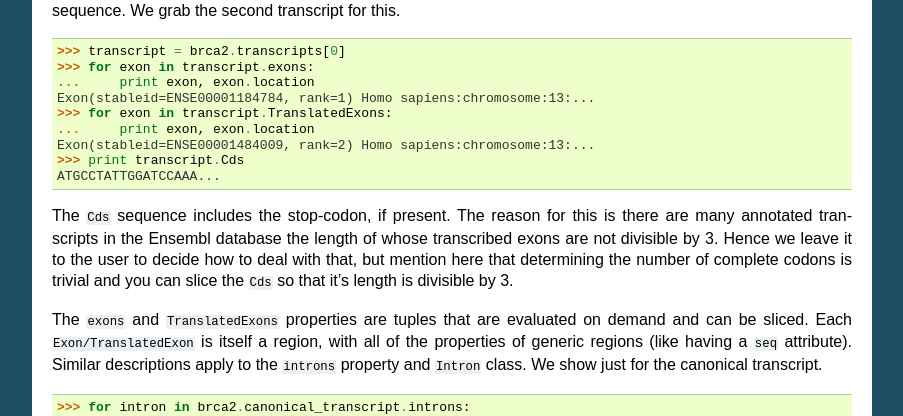
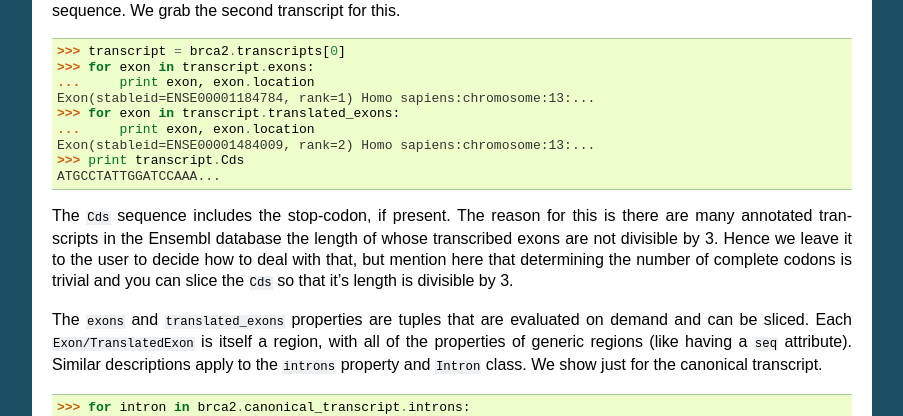
Before and after one commit to cogent3/ensembldb3, a Sphinx documentation site: the page built from doc/query_ensembl.rst, in a window 1280 px wide and 1400 px high, scrolled down 3306 px. Shown: the part 154-570 px from the top of the window, without its empty margins (198-1101 px from the left). Built offline with Sphinx 7.4.7, drawn with Linux system fonts in a browser that asks for light colours; formulas are drawn with MathJax 3; some of the changed text lies outside the part shown.

Commit message:
Transcript.UntranslatedExons to untranslated_exons

```diff
--- a/doc/query_ensembl.rst
+++ b/doc/query_ensembl.rst
@@ -167,7 +167,7 @@ It is also possible to iterate over a transcript's exons, over their translated
     >>> for exon in transcript.exons:
     ...     print exon, exon.location
     Exon(stableid=ENSE00001184784, rank=1) Homo sapiens:chromosome:13:...
-    >>> for exon in transcript.TranslatedExons:
+    >>> for exon in transcript.translated_exons:
     ...     print exon, exon.location
     Exon(stableid=ENSE00001484009, rank=2) Homo sapiens:chromosome:13:...
     >>> print transcript.Cds
@@ -175,7 +175,7 @@ It is also possible to iterate over a transcript's exons, over their translated
 
 The ``Cds`` sequence includes the stop-codon, if present. The reason for this is there are many annotated transcripts in the Ensembl database the length of whose transcribed exons are not divisible by 3. Hence we leave it to the user to decide how to deal with that, but mention here that determining the number of complete codons is trivial and you can slice the ``Cds`` so that it's length is divisible by 3.
 
-The ``exons`` and ``TranslatedExons`` properties are tuples that are evaluated on demand and can be sliced. Each ``Exon/TranslatedExon`` is itself a region, with all of the properties of generic regions (like having a ``seq`` attribute). Similar descriptions apply to the ``introns`` property and ``Intron`` class. We show just for the canonical transcript.
+The ``exons`` and ``translated_exons`` properties are tuples that are evaluated on demand and can be sliced. Each ``Exon/TranslatedExon`` is itself a region, with all of the properties of generic regions (like having a ``seq`` attribute). Similar descriptions apply to the ``introns`` property and ``Intron`` class. We show just for the canonical transcript.
 
 .. doctest::
 
@@ -228,13 +228,13 @@ The genome can be queried for any of these types, for instance we'll query for `
     ...
     Gene(species='Homo sapiens'; biotype='rRNA'; description='RNA, 5S...
 
-This has the effect of returning any gene whose ``biotype`` includes the phrase ``rRNA``. If a gene is not a protein coding gene, as in the current case, then it's ``transcripts`` will have ``ProteinSeq==None`` and ``TranslatedExons==None``, but it will have ``exons`` and a ``Cds``.
+This has the effect of returning any gene whose ``biotype`` includes the phrase ``rRNA``. If a gene is not a protein coding gene, as in the current case, then it's ``transcripts`` will have ``ProteinSeq==None`` and ``translated_exons==None``, but it will have ``exons`` and a ``Cds``.
 
 .. doctest::
 
     >>> transcript = gene.transcripts[0]
     >>> assert transcript.ProteinSeq == None
-    >>> assert transcript.TranslatedExons == None
+    >>> assert transcript.translated_exons == None
     >>> assert transcript.Cds != None
 
 Getting ESTs
```
Also changed, not shown: 2 other files.
